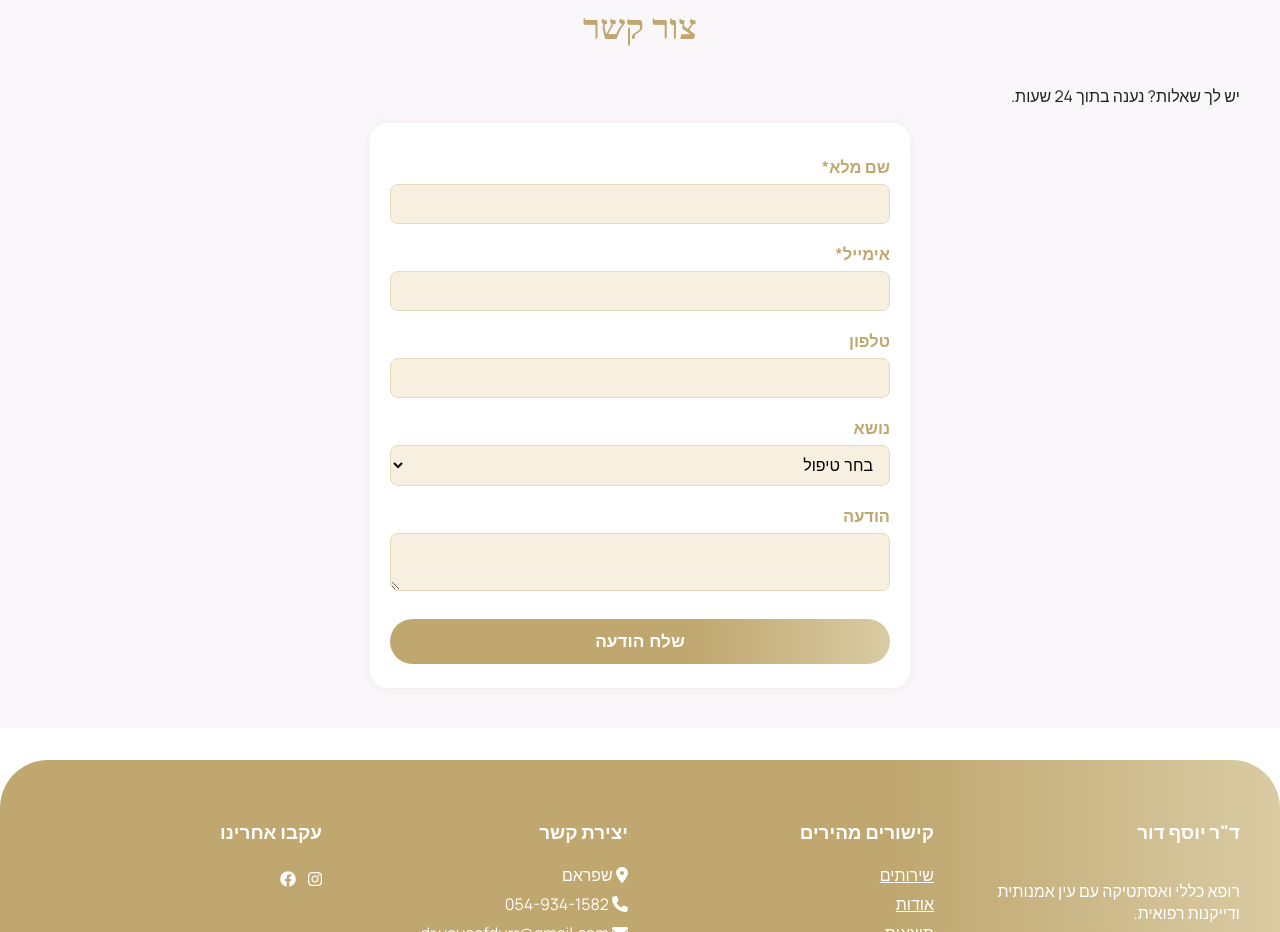
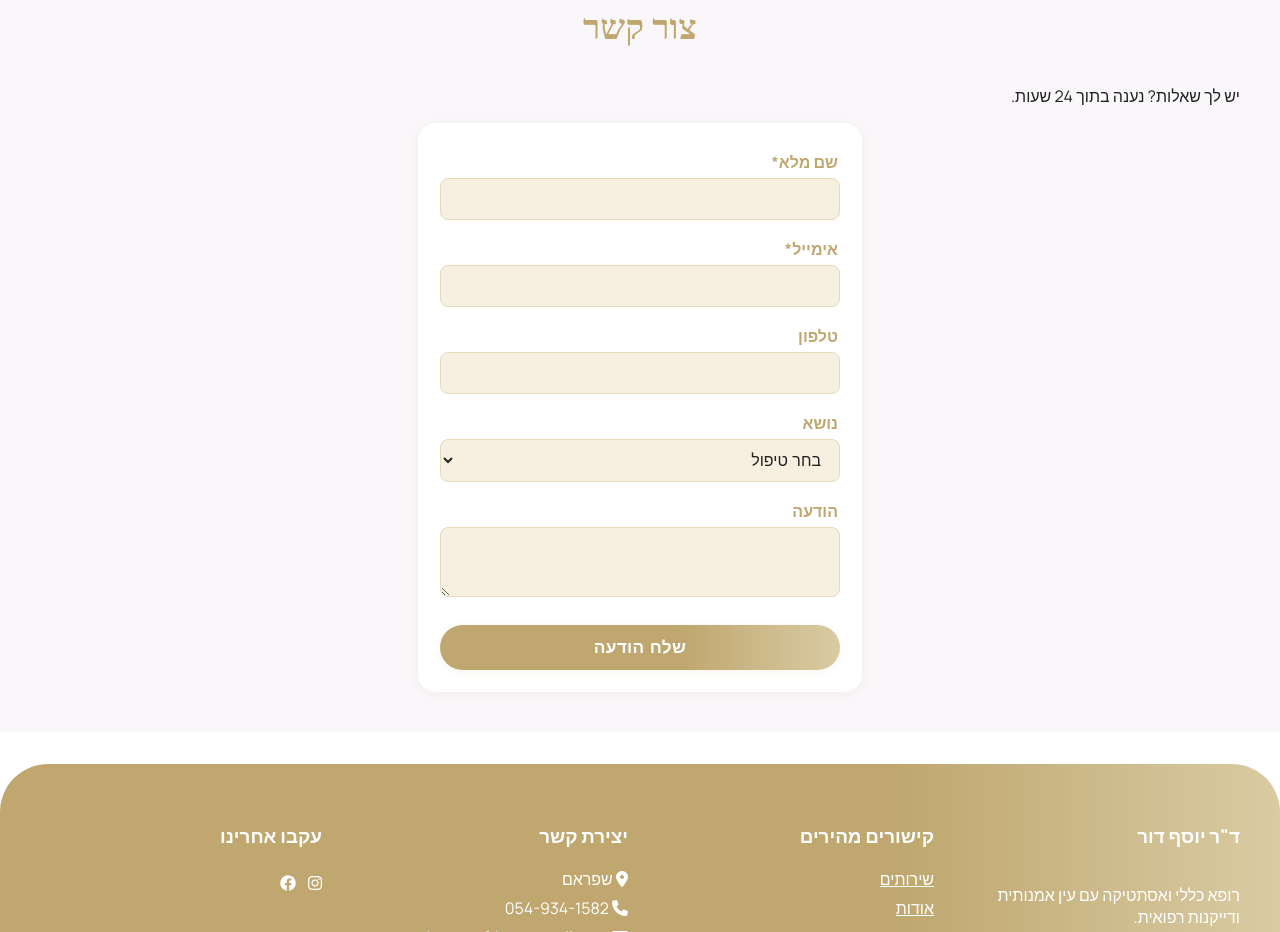
Before and after one commit to webpage010/dr.yousef, a plain HTML site: page index.html in a window 1280 px wide. Shown: the part 2560-3492 px from the top of the page. Drawn offline with nearby package versions, Linux system fonts and the light colour scheme.

Commit message:
Update style.css with new styles

```diff
--- a/style.css
+++ b/style.css
@@ -385,43 +385,52 @@ footer {
 .contact-form {
     background: #faf7fb;
     padding: 60px 0 40px 0;
+    min-height: 500px;
 }
 
 .form-container {
-    max-width: 500px;
+    max-width: 400px;
     margin: 0 auto;
     background: #fff;
     border-radius: 18px;
     box-shadow: 0 2px 14px rgba(191,167,111,0.13);
-    padding: 32px 20px 24px 20px;
+    padding: 28px 22px 22px 22px;
     display: flex;
     flex-direction: column;
-    gap: 20px;
+    gap: 0;
 }
 
 .form-group {
     display: flex;
     flex-direction: column;
-    margin-bottom: 14px;
+    align-items: stretch;
+    margin-bottom: 18px;
 }
 
 .form-group label {
     font-weight: 600;
     color: #BFA76F;
-    margin-bottom: 6px;
-    font-size: 1.03rem;
+    font-size: 1rem;
+    margin-bottom: 5px;
+    text-align: right;
+    padding-right: 2px;
 }
 
 .form-group input,
 .form-group select,
 .form-group textarea {
-    padding: 10px 12px;
+    padding: 11px 14px;
     border: 1.5px solid #e5dbbb;
     border-radius: 8px;
     font-size: 1rem;
     background: #f7efe0;
     transition: border 0.2s;
-    margin-bottom: 4px;
+    margin-bottom: 0;
+    width: 100%;
+    box-sizing: border-box;
+    text-align: right;
+    direction: rtl;
+    color: #222;
 }
 
 .form-group input:focus,
@@ -432,28 +441,45 @@ footer {
     background: #fffbe9;
 }
 
+.form-group textarea {
+    min-height: 70px;
+    resize: vertical;
+}
+
 button.btn {
-    margin-top: 10px;
     font-size: 1.08rem;
     padding: 12px 0;
     width: 100%;
+    border-radius: 28px;
+    margin-top: 10px;
+    background: linear-gradient(90deg, #BFA76F 60%, #D9CBA3 100%);
+    color: #fff;
+    font-weight: bold;
+    border: none;
+    transition: background 0.2s;
+    box-shadow: 0 1.5px 8px rgba(191,167,111,0.11);
+    letter-spacing: 0.02em;
 }
 
-/* Confirmation message styling */
+button.btn:hover {
+    background: linear-gradient(90deg, #D9CBA3 40%, #BFA76F 100%);
+}
+
 #confirmation-message {
-    display: none; /* Shown only after submit */
+    display: none; /* Set to block on submit via JS */
     text-align: center;
     background: #f7efe0;
     color: #BFA76F;
     border-radius: 8px;
     padding: 16px;
-    margin-top: 20px;
-    font-size: 1.15rem;
+    margin-top: 22px;
+    font-size: 1.12rem;
+    font-weight: 600;
 }
 
-/* Responsive tweaks */
 @media (max-width: 600px) {
     .form-container {
-        padding: 16px 6px 12px 6px;
+        max-width: 97vw;
+        padding: 12px 3vw 12px 3vw;
     }
 }
```
